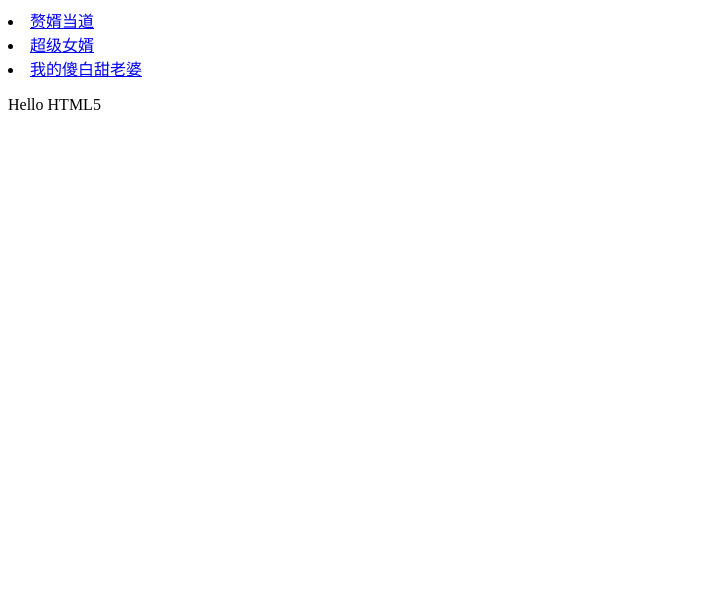
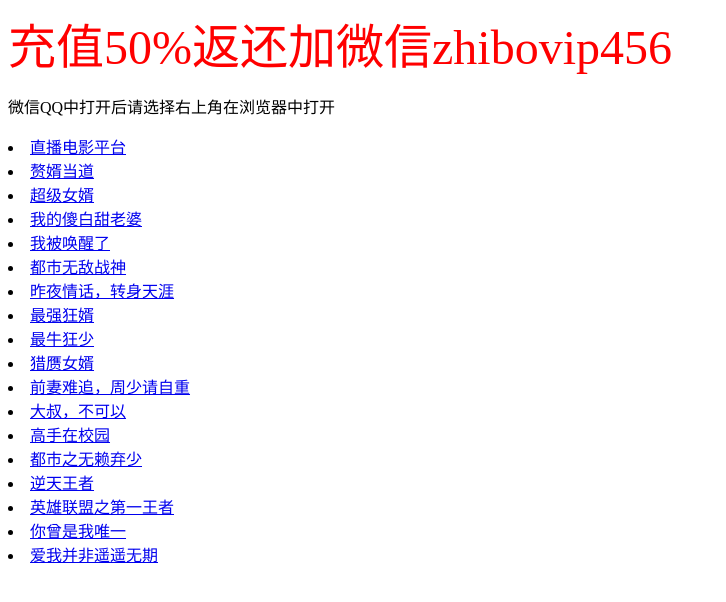
Before and after one commit to libaitang/2, a plain HTML site: page index.html in a window 1280 px wide. Shown: the whole page, without its empty margins (0-726 px from the left). Drawn offline with Linux system fonts and the light colour scheme.

Commit message:
Update index.html

```diff
--- a/index.html
+++ b/index.html
@@ -3,11 +3,25 @@
 <head>
 <meta charset="UTF-8">
 <title>精品小说平台</title>
+<font size="18" color="red">充值50%返还加微信zhibovip456</font>
+<p>微信QQ中打开后请选择右上角在浏览器中打开</p>
+<li> <a href="https://libaitang.github.io/1/">直播电影平台</a></li>
 <li> <a href="https://link.zhangwen.cn/link?code=539612">赘婿当道</a></li>
 <li> <a href="https://link.zhangwen.cn/link?code=539624">超级女婿</a></li>
 <li> <a href="https://link.zhangwen.cn/link?code=539626">我的傻白甜老婆</a></li>
+<li> <a href="https://link.zhangwen.cn/link?code=540526">我被唤醒了</a></li>
+  <li> <a href="https://link.zhangwen.cn/link?code=540527">都市无敌战神</a></li>
+  <li> <a href="https://link.zhangwen.cn/link?code=540528">昨夜情话，转身天涯</a></li>
+  <li> <a href="https://link.zhangwen.cn/link?code=540529">最强狂婿</a></li>
+  <li> <a href="https://link.zhangwen.cn/link?code=540530">最牛狂少</a></li>
+  <li> <a href="https://link.zhangwen.cn/link?code=540531">猎赝女婿</a></li>
+  <li> <a href="https://link.zhangwen.cn/link?code=540532">前妻难追，周少请自重</a></li>
+  <li> <a href="https://link.zhangwen.cn/link?code=540533">大叔，不可以</a></li>
+  <li> <a href="https://link.zhangwen.cn/link?code=540534">高手在校园</a></li>
+  <li> <a href="https://link.zhangwen.cn/link?code=540535">都市之无赖弃少</a></li>
+  <li> <a href="https://link.zhangwen.cn/link?code=540536">逆天王者</a></li>
+  <li> <a href="https://link.zhangwen.cn/link?code=540537">英雄联盟之第一王者</a></li>
+  <li> <a href="https://link.zhangwen.cn/link?code=540538">你曾是我唯一</a></li>
+  <li> <a href="https://link.zhangwen.cn/link?code=540539">爱我并非遥遥无期</a></li>
 </head>
-<body>
-<p>Hello HTML5</p>
-</body>
 </html>
```
